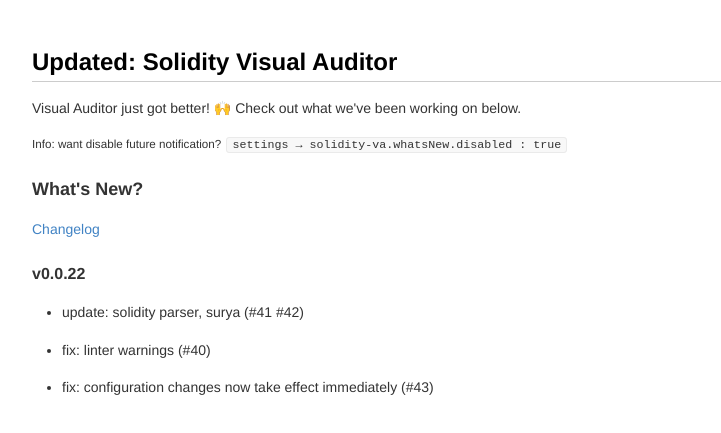
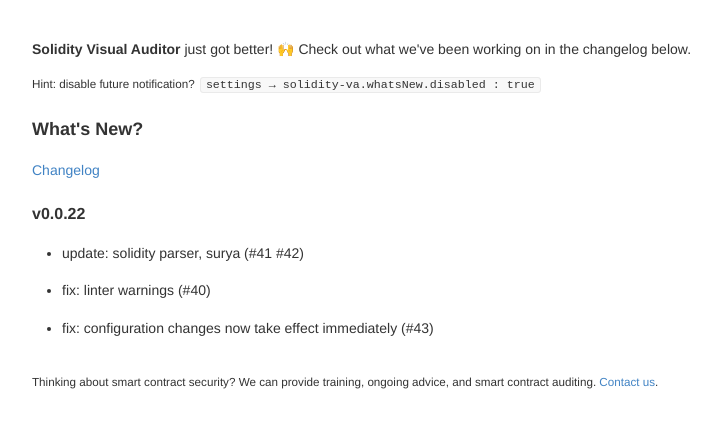
Before and after one commit to Consensys/vscode-solidity-auditor, a website: page whats_new/index.html in a window 1280 px wide. Shown: the part 221-654 px from the top of the page, without its empty margins (6-727 px from the left). Drawn offline with Linux system fonts and the light colour scheme.

Commit message:
update whatsnew

```diff
--- a/whats_new/index.html
+++ b/whats_new/index.html
@@ -24,12 +24,10 @@
 
 
 
-## Updated: Solidity Visual Auditor
-
-Visual Auditor just got better! 🙌 Check out what we've been working on below.
+**Solidity Visual Auditor** just got better! 🙌 Check out what we've been working on in the changelog below.
 
 <sub>
-Info: want disable future notification? \`settings → solidity-va.whatsNew.disabled : true\`
+Hint: disable future notification? \`settings → solidity-va.whatsNew.disabled : true\`
 </sub>
 
 ### What's New?
@@ -40,6 +38,11 @@
 - update: solidity parser, surya (#41 #42)
 - fix: linter warnings (#40)
 - fix: configuration changes now take effect immediately (#43)
+
+___
+<sub>
+Thinking about smart contract security? We can provide training, ongoing advice, and smart contract auditing. [Contact us](https://diligence.consensys.net).
+</sub>
 `;
 
     preview.innerHTML = sd.makeHtml(sampleMarkdown);
```
